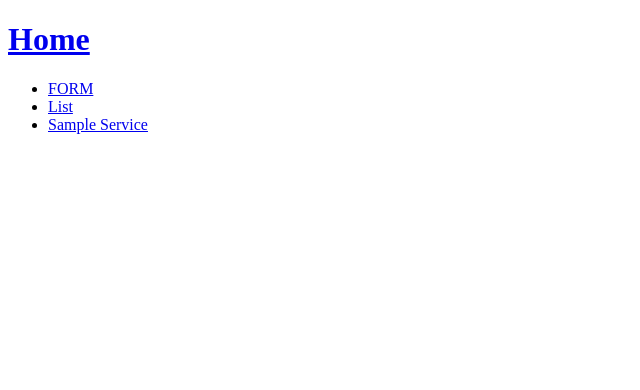
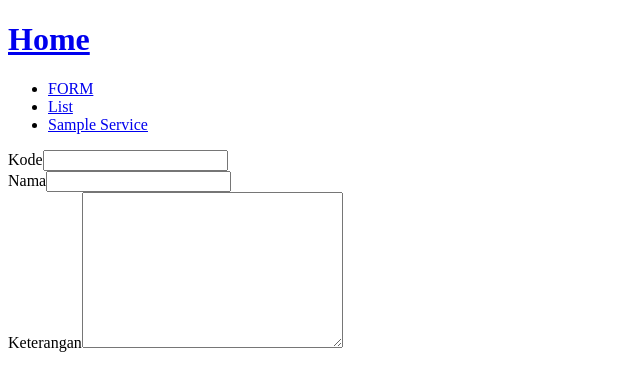
Before and after one commit to tabeldatadotcom/angular-bootcamp-2019, an Angular app: page /perpustakaan/master/kategori/buku/detail/1 in a window 1280 px wide. Before the commit this address led to /. Shown: the top 390 px of the page, without its empty margins (0-640 px from the left). Built offline with nearby package versions, Linux system fonts and the light colour scheme; no server answers.

Commit message:
menampilkan data dari response server ke form reactive

```diff
--- a/package.json
+++ b/package.json
@@ -3,7 +3,7 @@
   "version": "0.0.0",
   "scripts": {
     "ng": "ng",
-    "start": "ng serve",
+    "start": "ng serve --proxy-config proxy.conf.json",
     "build": "ng build",
     "test": "ng test",
     "lint": "ng lint",
--- /dev/null
+++ b/src/app/perpustakaan/master/kategori-buku/detail-kategori-buku/detail-kategori-buku.component.html
@@ -0,0 +1,14 @@
+<form [formGroup]="formGroup" (submit)="send($event)">
+  <div>
+    <label for="id">Kode</label>
+    <input type="text" name="id" id="id" formControlName="id" readonly>
+  </div>
+  <div>
+    <label for="nama">Nama</label>
+    <input type="text" name="nama" id="nama" formControlName="name" readonly>
+  </div>
+  <div>
+    <label for="keterangan">Keterangan</label>
+    <textarea name="keterangan" id="keterangan" cols="30" rows="10" formControlName="keterangan" readonly></textarea>
+  </div>
+</form>
--- /dev/null
+++ b/src/app/perpustakaan/master/kategori-buku/detail-kategori-buku/detail-kategori-buku.component.ts
@@ -0,0 +1,49 @@
+import { Component, OnInit } from '@angular/core';
+import { FormGroup, FormBuilder, Validators } from '@angular/forms';
+import { KategoriBukuService } from '../kategori-buku.service';
+import { Router, ActivatedRoute } from '@angular/router';
+import { KategoriBuku } from '../kategory-buku.model';
+
+@Component({
+  selector: 'app-detail-kategori-buku',
+  templateUrl: './detail-kategori-buku.component.html',
+  styleUrls: ['./detail-kategori-buku.component.css']
+})
+export class DetailKategoriBukuComponent implements OnInit {
+
+  formGroup: FormGroup;
+
+  constructor(
+    private _kategoriBukuService: KategoriBukuService,
+    private _formBuilder: FormBuilder,
+    private _router: Router,
+    private _activatedRoute: ActivatedRoute) { }
+
+  ngOnInit() {
+    this.formGroup = this._formBuilder.group({
+      id: this._formBuilder.control(''),
+      name: this._formBuilder.control(''),
+      keterangan: this._formBuilder.control('')
+    });
+
+    this._activatedRoute.params.subscribe(params => {
+      const kode = params['kode'];
+      this._kategoriBukuService.findById(kode).subscribe((response:any) => {
+        if(response.status == 200){
+          console.log(response.body);
+          const value: KategoriBuku = response.body
+          this.formGroup.patchValue({
+            id: value.id,
+            name: value.nama,
+            keterangan: value.keterangan
+          });
+        }else {
+          this._router.navigate(['/', 'perpustakaan', 'master', 'kategori', 'buku']);
+        }
+      }, errors =>{
+        console.error('data error');
+      })
+    })
+  }
+
+}
--- a/src/app/perpustakaan/master/kategori-buku/kategori-buku.component.html
+++ b/src/app/perpustakaan/master/kategori-buku/kategori-buku.component.html
@@ -14,7 +14,9 @@
       <td>{{ data.id }}</td>
       <td>{{ data.nama }}</td>
       <td>{{ data.keterangan }}</td>
-      <td><button type="button" (click)="detailData(data.id)">Detail</button></td>
+      <td>
+        <a [routerLink]="['/', 'perpustakaan', 'master','kategori', 'buku', 'detail', data.id]">Detail</a>
+      </td>
     </tr>
   </tbody>
 </table>
```
Also changed, not shown: src/app/app.module.ts (+7 -1 lines), src/app/perpustakaan/master/kategori-buku/detail-kategori-buku/detail-kategori-buku.component.css (added).
